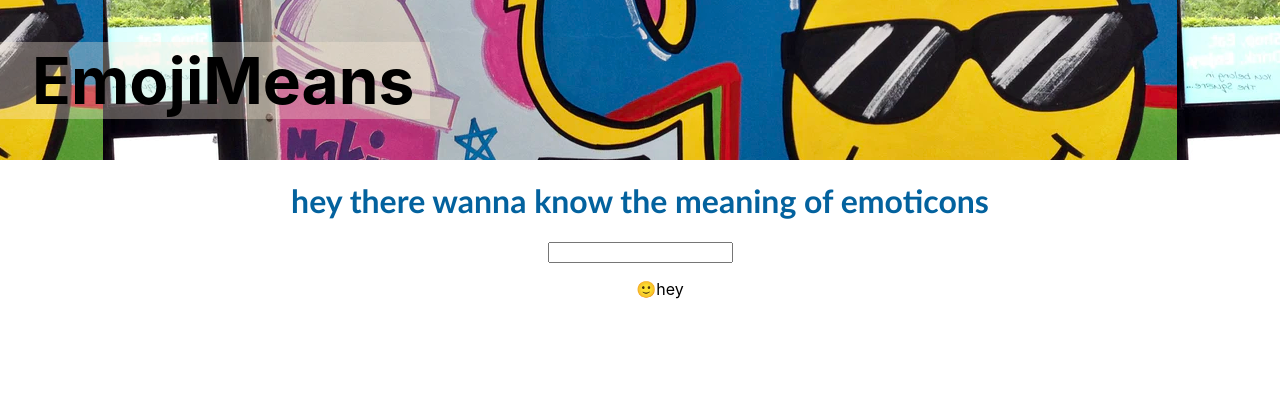
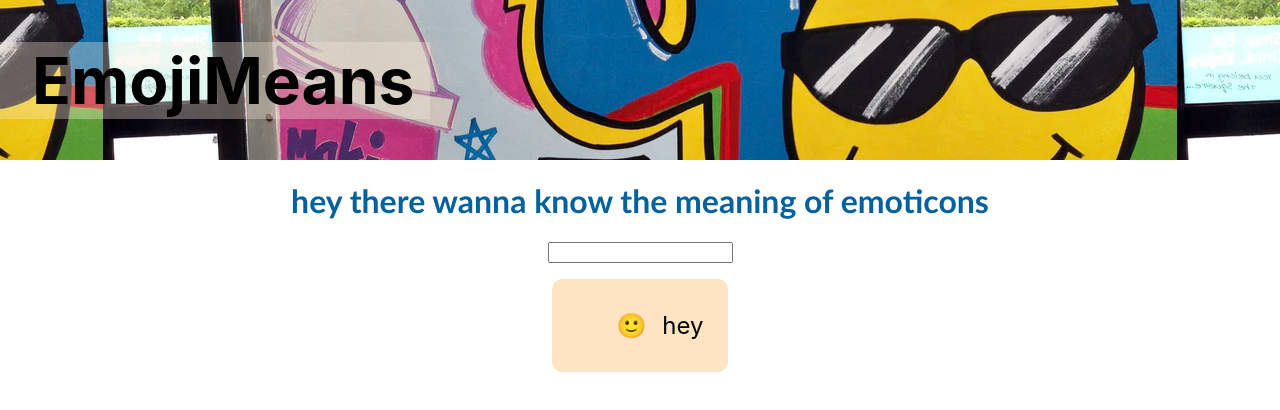
Before and after one commit to surbhi84/EmojiMeans_mark8, a React (Create React App) app: page / in a window 1280 px wide. Shown: the top 410 px of the page. Built offline with nearby package versions, Linux system fonts and the light colour scheme.

Commit message:
style: emoji view designed

```diff
--- a/src/App.css
+++ b/src/App.css
@@ -25,3 +25,15 @@ header {
   flex-direction: column;
   align-items: center;
 }
+
+.emojiTab {
+  background-color: bisque;
+  border-radius: 10px;
+  padding: 1rem;
+  margin: 1rem;
+}
+
+.emoji-bit {
+  margin: 0.5rem;
+  font-size: 1.5rem;
+}
```
